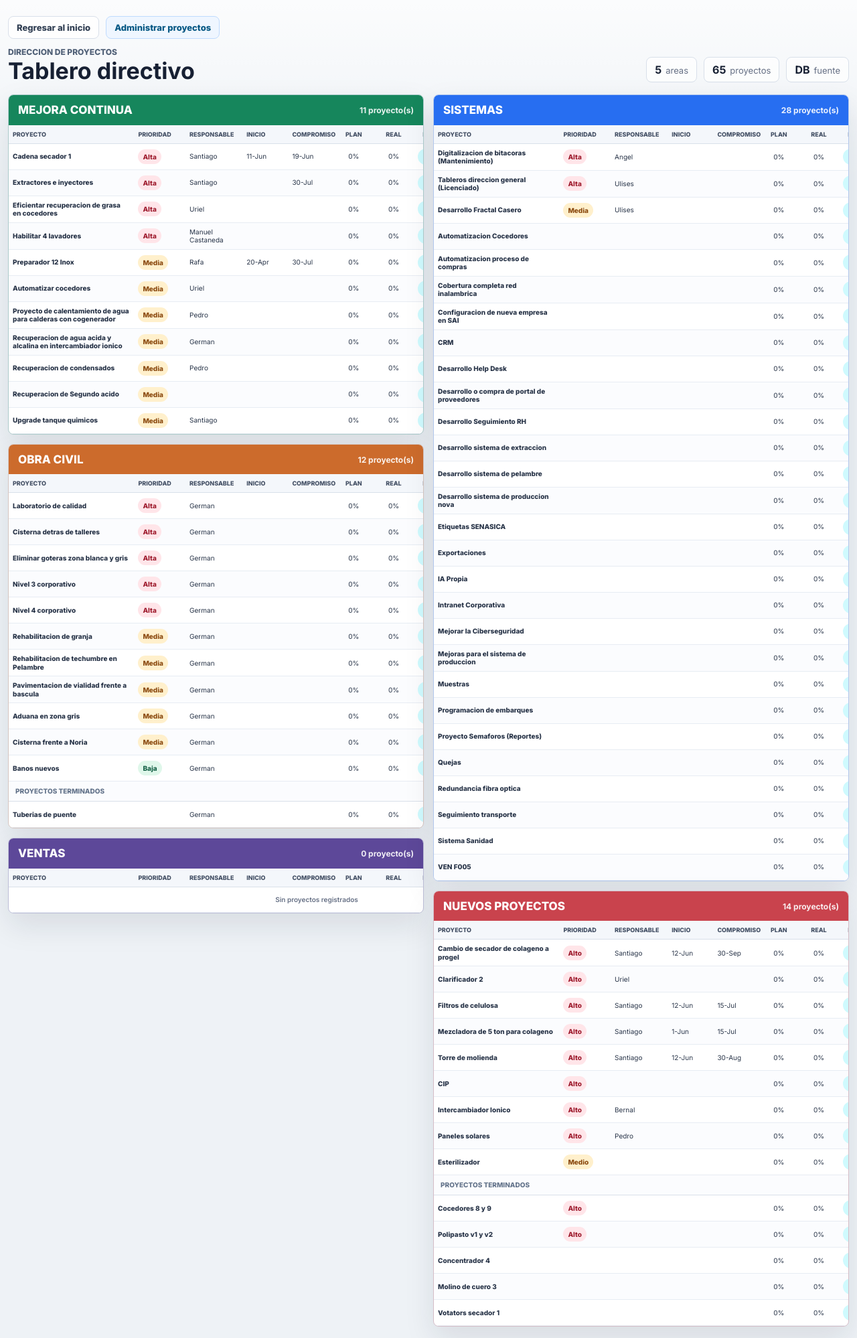
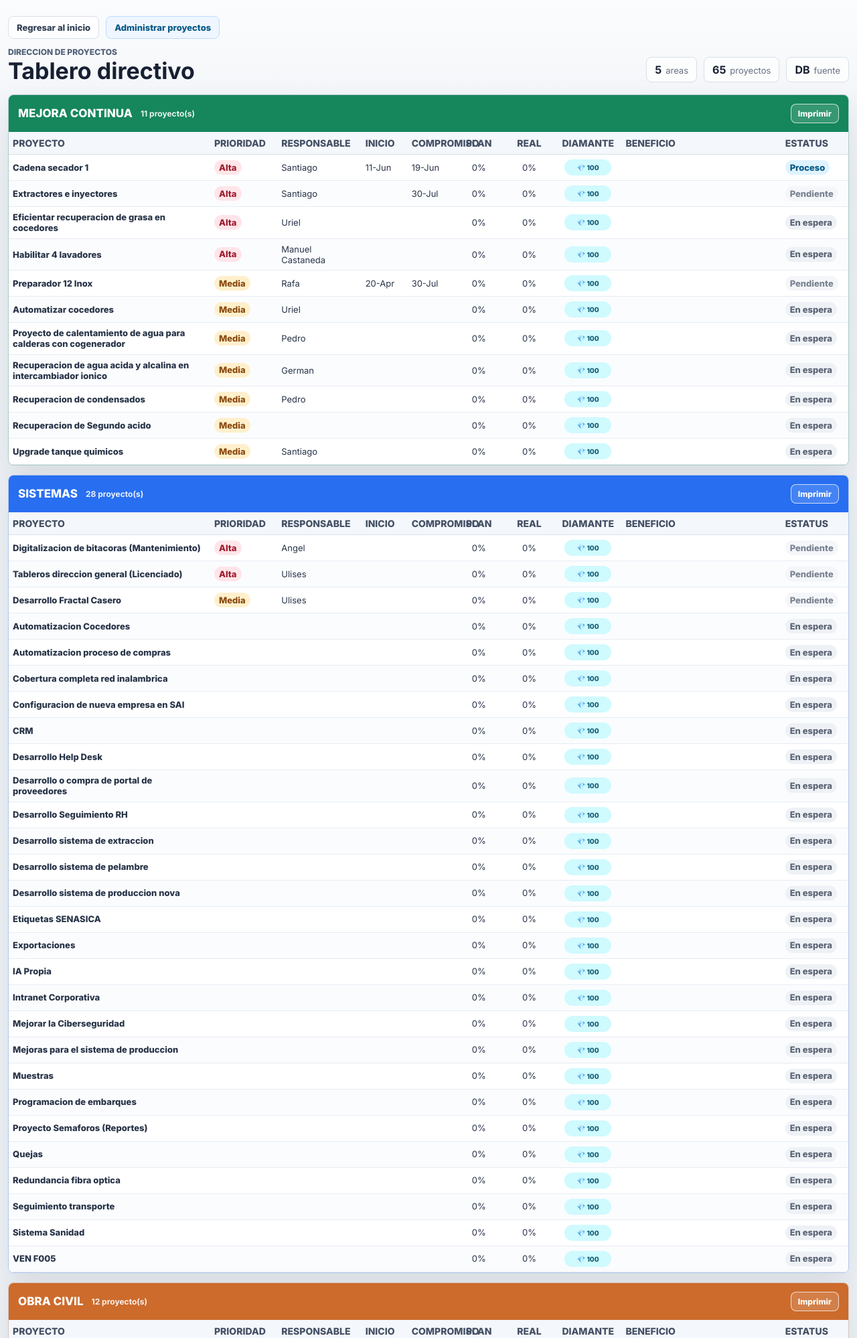
Before and after one commit to ureyesDesarrollo/reportes_direccion, a PHP site: page /reports/proyectos/index.php in a window 1280 px wide. Shown: the top 1998 px of the page at 67% size. Run offline with PHP 8.4, Linux system fonts and the light colour scheme; data that the repository does not hold is empty.

Commit message:
Ajustes en proyectos, parametros de calidad

```diff
--- a/reports/proyectos/index.php
+++ b/reports/proyectos/index.php
@@ -58,10 +58,6 @@ $diamondClass = static function ($value): string {
   return 'critical';
 };
 
-$areaColumns = [[], []];
-foreach (array_values($areas) as $index => $area) {
-  $areaColumns[$index % 2][] = $area;
-}
 ?>
 <!DOCTYPE html>
 <html lang="es">
@@ -201,16 +197,8 @@ foreach (array_values($areas) as $index => $area) {
 
     .board-grid {
       display: grid;
-      grid-template-columns: repeat(2, minmax(0, 1fr));
       gap: 14px;
       align-items: start;
-    }
-
-    .area-column {
-      display: grid;
-      gap: 14px;
-      align-content: start;
-      min-width: 0;
     }
 
     .area-panel {
@@ -262,11 +250,35 @@ foreach (array_values($areas) as $index => $area) {
       text-transform: uppercase;
     }
 
+    .area-header-main {
+      display: flex;
+      align-items: center;
+      gap: 12px;
+      min-width: 0;
+    }
+
     .area-header span {
       font-size: 12px;
       font-weight: 700;
       opacity: 0.9;
       white-space: nowrap;
+    }
+
+    .print-area-btn {
+      min-height: 28px;
+      padding: 6px 10px;
+      border: 1px solid rgba(255, 255, 255, 0.72);
+      border-radius: 8px;
+      color: #ffffff;
+      background: rgba(255, 255, 255, 0.14);
+      font: inherit;
+      font-size: 12px;
+      font-weight: 900;
+      cursor: pointer;
+    }
+
+    .print-area-btn:hover {
+      background: rgba(255, 255, 255, 0.24);
     }
 
     .table-wrap {
@@ -278,7 +290,7 @@ foreach (array_values($areas) as $index => $area) {
       min-width: 920px;
       border-collapse: collapse;
       table-layout: fixed;
-      font-size: 10px;
+      font-size: 13px;
     }
 
     thead th {
@@ -286,7 +298,7 @@ foreach (array_values($areas) as $index => $area) {
       border-bottom: 1px solid var(--line);
       color: #445065;
       background: var(--head);
-      font-size: 9px;
+      font-size: 14px;
       font-weight: 900;
       text-align: left;
       text-transform: uppercase;
@@ -311,12 +323,12 @@ foreach (array_values($areas) as $index => $area) {
     }
 
     .col-project {
-      width: 22%;
+      width: 24%;
       font-weight: 800;
     }
 
     .col-priority {
-      width: 9%;
+      width: 8%;
     }
 
     .col-owner {
@@ -324,25 +336,25 @@ foreach (array_values($areas) as $index => $area) {
     }
 
     .col-date {
-      width: 8%;
+      width: 5.5%;
     }
 
     .col-progress {
-      width: 7%;
+      width: 6%;
       text-align: center;
     }
 
     .col-diamond {
-      width: 9%;
+      width: 8%;
       text-align: center;
     }
 
     .col-benefit {
-      width: 18%;
+      width: 19%;
     }
 
     .col-status {
-      width: 10%;
+      width: 8%;
     }
 
     .priority,
@@ -354,7 +366,7 @@ foreach (array_values($areas) as $index => $area) {
       max-width: 100%;
       padding: 4px 7px;
       border-radius: 999px;
-      font-size: 10px;
+      font-size: 13px;
       font-weight: 800;
       line-height: 1;
       white-space: normal;
@@ -479,6 +491,81 @@ foreach (array_values($areas) as $index => $area) {
       text-transform: uppercase;
     }
 
+    @media print {
+      @page {
+        size: landscape;
+        margin: 8mm;
+      }
+
+      *,
+      *::before,
+      *::after {
+        -webkit-print-color-adjust: exact !important;
+        print-color-adjust: exact !important;
+      }
+
+      html,
+      body {
+        min-width: 0 !important;
+        background: #ffffff !important;
+      }
+
+      .dashboard-shell {
+        width: 100% !important;
+        padding: 0 !important;
+      }
+
+      body.printing-area .top-actions,
+      body.printing-area .dashboard-header,
+      body.printing-area .warning,
+      body.printing-area .print-area-btn {
+        display: none !important;
+      }
+
+      body.printing-area .board-grid {
+        display: block !important;
+      }
+
+      body.printing-area .area-panel {
+        display: none !important;
+      }
+
+      body.printing-area .area-panel.is-print-target {
+        display: block !important;
+        overflow: visible !important;
+        border: 1px solid color-mix(in srgb, var(--accent) 22%, var(--line)) !important;
+        box-shadow: none !important;
+      }
+
+      body.printing-area .table-wrap {
+        overflow: visible !important;
+      }
+
+      body.printing-area table {
+        min-width: 0 !important;
+        font-size: 10px !important;
+      }
+
+      body.printing-area thead th {
+        padding: 5px 4px !important;
+        font-size: 8px !important;
+      }
+
+      body.printing-area td {
+        height: auto !important;
+        padding: 5px 4px !important;
+        font-size: 9px !important;
+      }
+
+      body.printing-area .priority,
+      body.printing-area .status,
+      body.printing-area .diamond {
+        min-height: 18px !important;
+        padding: 3px 5px !important;
+        font-size: 8px !important;
+      }
+    }
+
     @media (max-width: 1480px) {
       body {
         min-width: 1000px;
@@ -486,10 +573,6 @@ foreach (array_values($areas) as $index => $area) {
 
       .dashboard-shell {
         width: min(1360px, calc(100vw - 24px));
-      }
-
-      .board-grid {
-        grid-template-columns: repeat(2, minmax(0, 1fr));
       }
 
     }
@@ -519,9 +602,6 @@ foreach (array_values($areas) as $index => $area) {
         padding-bottom: 2px;
       }
 
-      .board-grid {
-        grid-template-columns: 1fr;
-      }
     }
   </style>
 </head>
@@ -550,13 +630,14 @@ foreach (array_values($areas) as $index => $area) {
     <?php endforeach; ?>
 
     <section class="board-grid" aria-label="Tablero por area">
-      <?php foreach ($areaColumns as $columnAreas): ?>
-        <div class="area-column">
-          <?php foreach ($columnAreas as $area): ?>
-          <article class="area-panel accent-<?= $e($area['accent'] ?? 'indigo') ?>">
+      <?php foreach ($areas as $areaIndex => $area): ?>
+          <article id="project-area-<?= $e($areaIndex) ?>" class="area-panel accent-<?= $e($area['accent'] ?? 'indigo') ?>">
             <header class="area-header">
-              <h2><?= $e($area['nombre'] ?? 'Area') ?></h2>
-              <span><?= count((array)($area['items'] ?? [])) ?> proyecto(s)</span>
+              <div class="area-header-main">
+                <h2><?= $e($area['nombre'] ?? 'Area') ?></h2>
+                <span><?= count((array)($area['items'] ?? [])) ?> proyecto(s)</span>
+              </div>
+              <button class="print-area-btn" type="button" data-print-target="project-area-<?= $e($areaIndex) ?>">Imprimir</button>
             </header>
 
             <div class="table-wrap">
@@ -613,11 +694,31 @@ foreach (array_values($areas) as $index => $area) {
               </table>
             </div>
           </article>
-          <?php endforeach; ?>
-        </div>
       <?php endforeach; ?>
     </section>
   </main>
+  <script>
+    document.addEventListener('click', (event) => {
+      const button = event.target.closest('[data-print-target]');
+      if (!button) return;
+
+      const target = document.getElementById(button.dataset.printTarget || '');
+      if (!target) return;
+
+      const cleanup = () => {
+        document.body.classList.remove('printing-area');
+        target.classList.remove('is-print-target');
+      };
+
+      document.querySelectorAll('.area-panel.is-print-target').forEach((panel) => {
+        panel.classList.remove('is-print-target');
+      });
+      target.classList.add('is-print-target');
+      document.body.classList.add('printing-area');
+      window.addEventListener('afterprint', cleanup, { once: true });
+      window.print();
+    });
+  </script>
 </body>
 
 </html>
```
Also changed, not shown: reports/calidad-produccion/config.php (+5 -5 lines).
